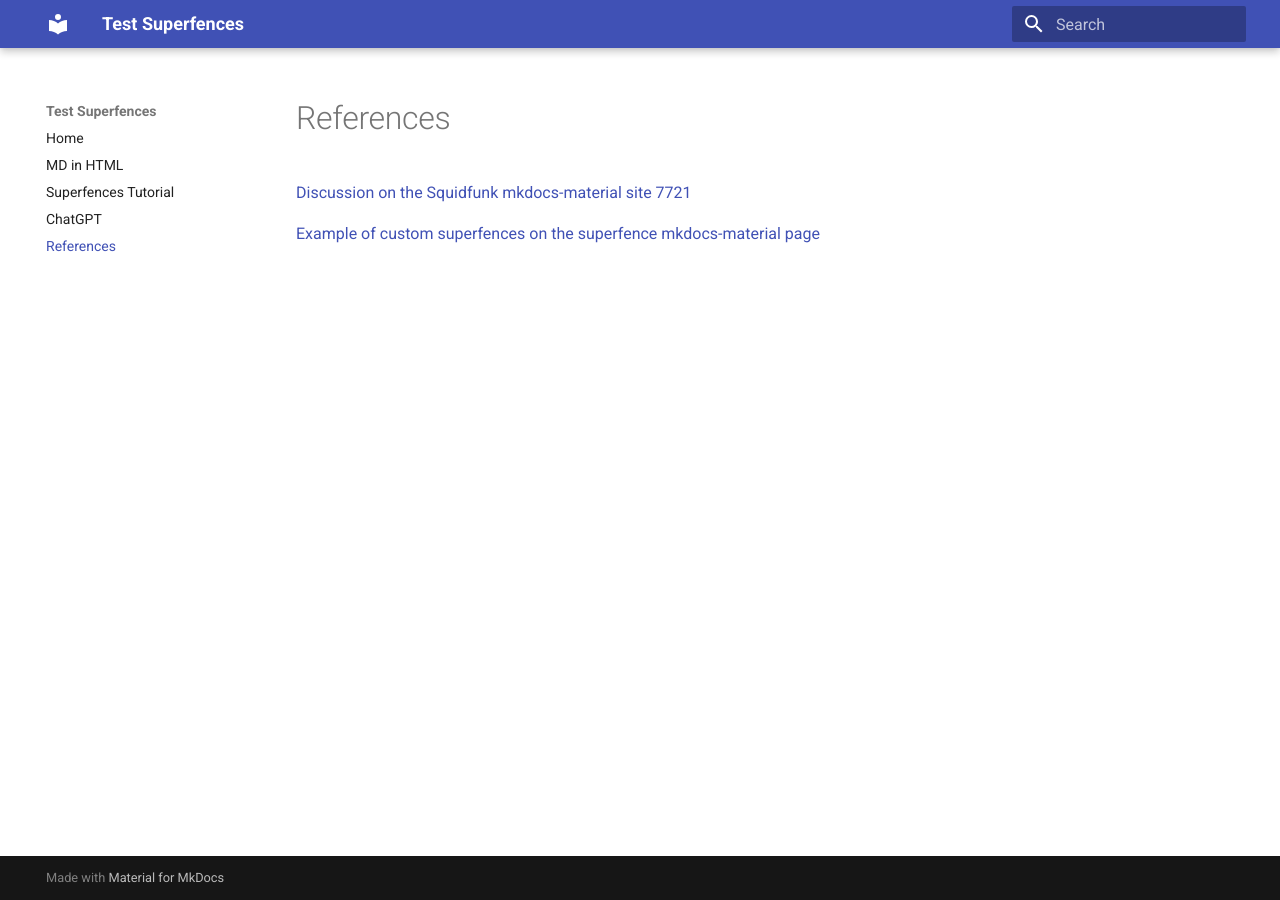
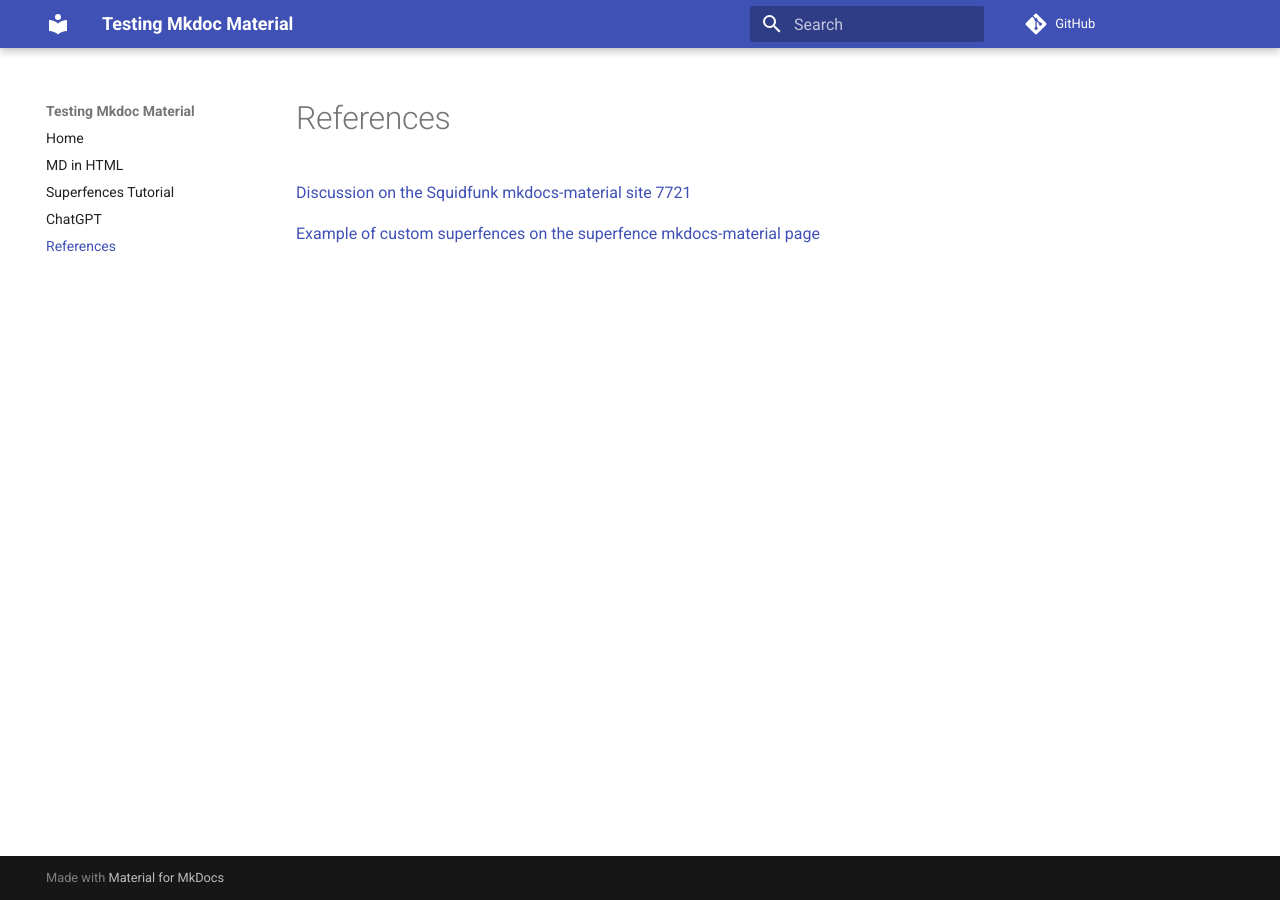
Before and after one commit to dmccreary/superfences, an MkDocs documentation site: the page built from docs/references.md, in a window 1280 px wide. Built offline with MkDocs 1.6.1 and Material for MkDocs 9.7.7, drawn with Linux system fonts in a browser that asks for light colours; comment, search, counter and statistics services are not loaded.

Commit message:
updating content

```diff
--- a/mkdocs.yml
+++ b/mkdocs.yml
@@ -1,4 +1,7 @@
-site_name: Test Superfences
+site_name: Testing Mkdoc Material
+site_url: 'https://dmccreary.github.io/superfences/'
+repo_url: 'https://github.com/dmccreary/superfences'
+edit_uri: 'blob/master/docs'
 nav:
   - Home: index.md
   - MD in HTML: md-in-html.md
```
